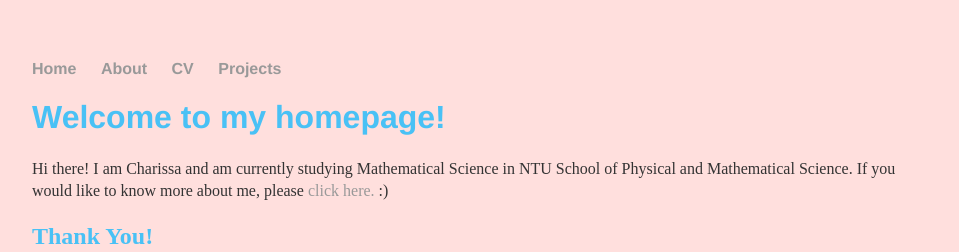
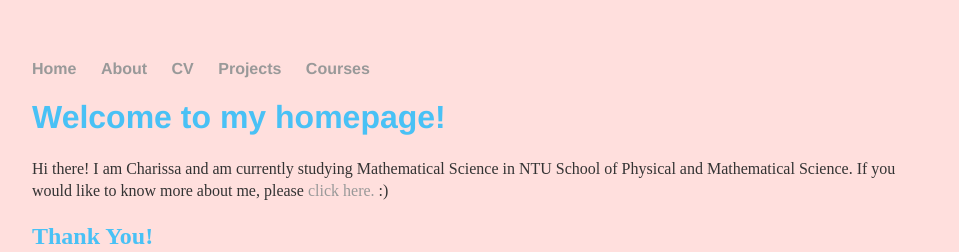
Before and after one commit to charutomo/charutomo.github.io, a Jekyll site: the page built from index.html, in a window 1280 px wide. Shown: the top 252 px of the page, without its empty margins (160-1119 px from the left). Built offline with Jekyll 4.4.1, drawn with Linux system fonts in a browser that asks for light colours.

Commit message:
Update default.html

```diff
--- a/_layouts/default.html
+++ b/_layouts/default.html
@@ -5,13 +5,14 @@
 		<!-- link to main stylesheet -->
 		<link rel="stylesheet" type="text/css" href="/css/main.css">
 	</head>
-	<body style="background-color: #ffdfdd;">
+	<body>
 		<nav>
     		<ul>
         		<li><a href="/">Home</a></li>
 	        	<li><a href="/about">About</a></li>
         		<li><a href="/cv">CV</a></li>
         		<li><a href="/projects">Projects</a></li>
+			<li><a href="/course">Courses</a></li>
     		</ul>
 		</nav>
 		<div class="container">
```
